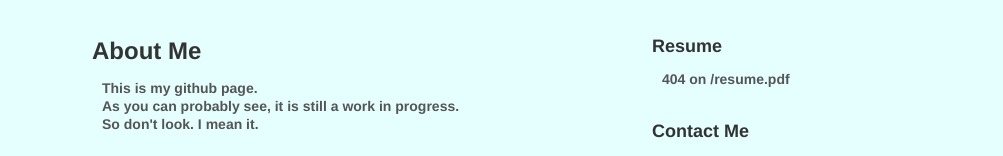
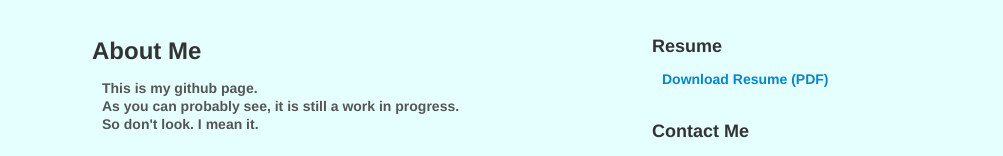
Before and after one commit to damariei/damariei.github.com, a plain HTML site: page index.html in a window 1280 px wide. Shown: the part 132-288 px from the top of the page, without its empty margins (138-1141 px from the left). Drawn offline with Linux system fonts and the light colour scheme.

Commit message:
add resume link

```diff
--- a/index.html
+++ b/index.html
@@ -69,7 +69,9 @@
                     <!-- Resume -->
                     <div class="row">
                     	<h3>Resume</h3>
-                    	<p>404 on /resume.pdf</p>
+                    	<p>
+                    	  <a href="https://github.com/damariei/damariei.github.com/raw/master/DmitriAmarieiResume.pdf">Download Resume (PDF)</a>
+                    	</p>
                     </div>
 
                     <!-- Contact Me -->
```
